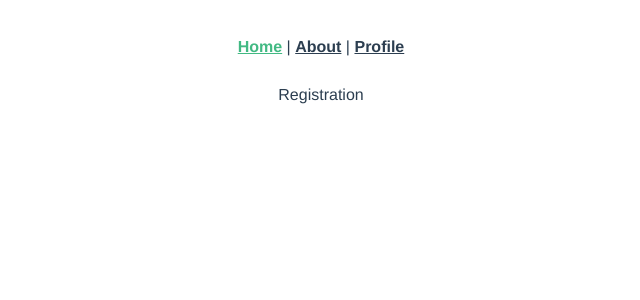
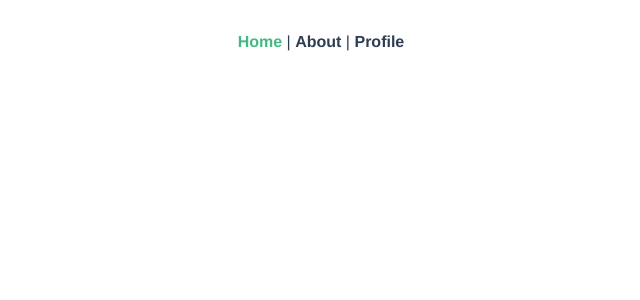
Before and after one commit to AndreyKokorev/Atwinta-task, a Vue app: page / in a window 1280 px wide. Shown: the top 300 px of the page, without its empty margins (319-959 px from the left). Built offline with nearby package versions, Linux system fonts and the light colour scheme.

Commit message:
Add pug package

```diff
--- a/public/index.html
+++ b/public/index.html
@@ -1,17 +1,18 @@
 <!DOCTYPE html>
 <html lang="en">
+
 <head>
   <meta charset="utf-8">
   <meta http-equiv="X-UA-Compatible" content="IE=edge">
   <meta name="viewport" content="width=device-width,initial-scale=1.0">
   <link rel="icon" href="<%= BASE_URL %>favicon.ico">
-    <title><%= htmlWebpackPlugin.options.title %></title>
+  <link rel="stylesheet" href="https://stackpath.bootstrapcdn.com/bootstrap/4.5.0/css/bootstrap.min.css"
+    integrity="sha384-9aIt2nRpC12Uk9gS9baDl411NQApFmC26EwAOH8WgZl5MYYxFfc+NcPb1dKGj7Sk" crossorigin="anonymous">
+  <title>Atwinta task</title>
 </head>
+
 <body>
-    <noscript>
-      <strong>We're sorry but <%= htmlWebpackPlugin.options.title %> doesn't work properly without JavaScript enabled. Please enable it to continue.</strong>
-    </noscript>
   <div id="app"></div>
-    <!-- built files will be auto injected -->
 </body>
+
 </html>
--- a/src/App.vue
+++ b/src/App.vue
@@ -9,8 +9,10 @@
   </div>
 </template>
 
-<style>
+<style lang="scss">
 #app {
+  display: grid;
+  justify-items: center;
   font-family: Avenir, Helvetica, Arial, sans-serif;
   -webkit-font-smoothing: antialiased;
   -moz-osx-font-smoothing: grayscale;
--- a/src/views/Profile.vue
+++ b/src/views/Profile.vue
@@ -1,3 +1,7 @@
 <template>
   <div class="">Andrew</div>
 </template>
+
+<style lang="scss" scope>
+
+</style>
--- a/src/views/Registration.vue
+++ b/src/views/Registration.vue
@@ -1,9 +1,12 @@
-<template>
-  <div class="registration">
-    Registration
-  </div>
+<template lang="pug">
+
 </template>
 
 <script>
+</script>
 
-</script>
+<style lang="scss" scope>
+.registration {
+  max-width: 600px;
+}
+</style>
```
Also changed, not shown: package.json (+5 -3 lines), 1 other file (tests, documents, lock files or other folders). Lines whose indentation alone changed are shown as unchanged.
